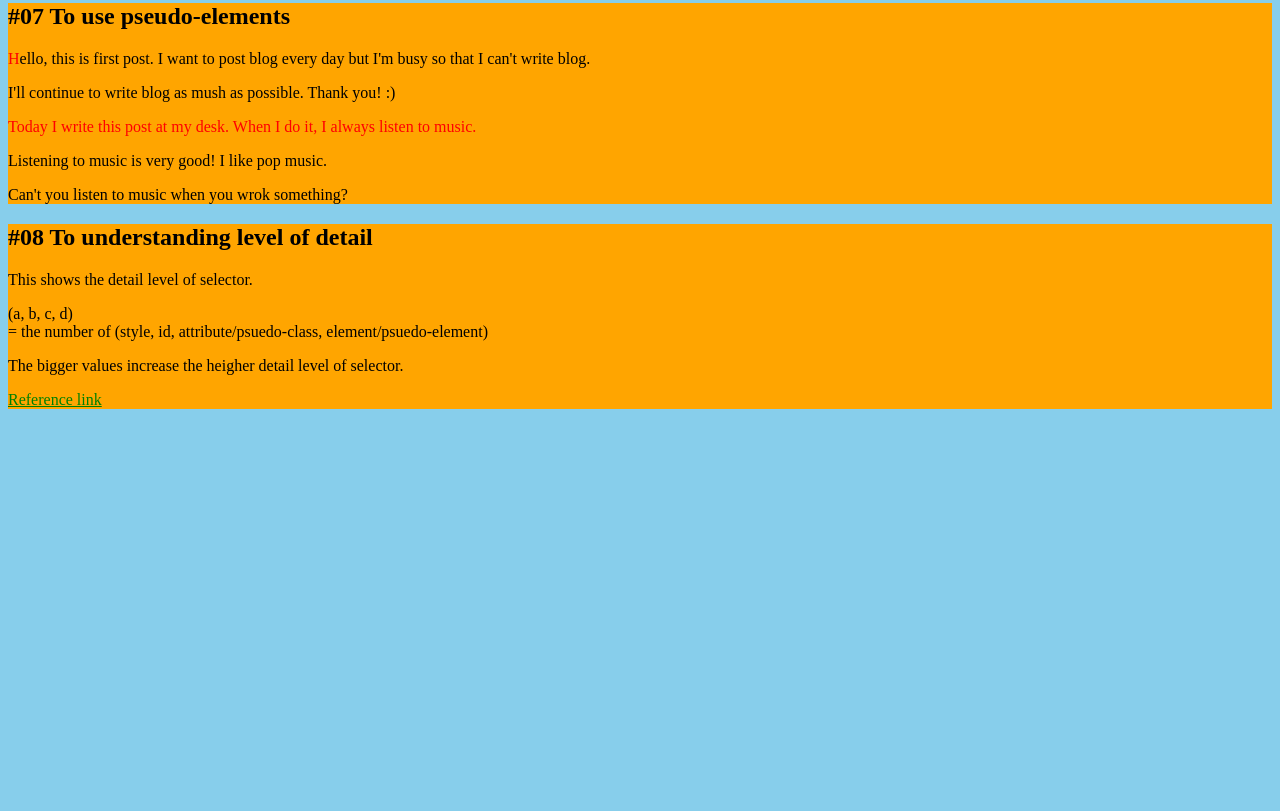
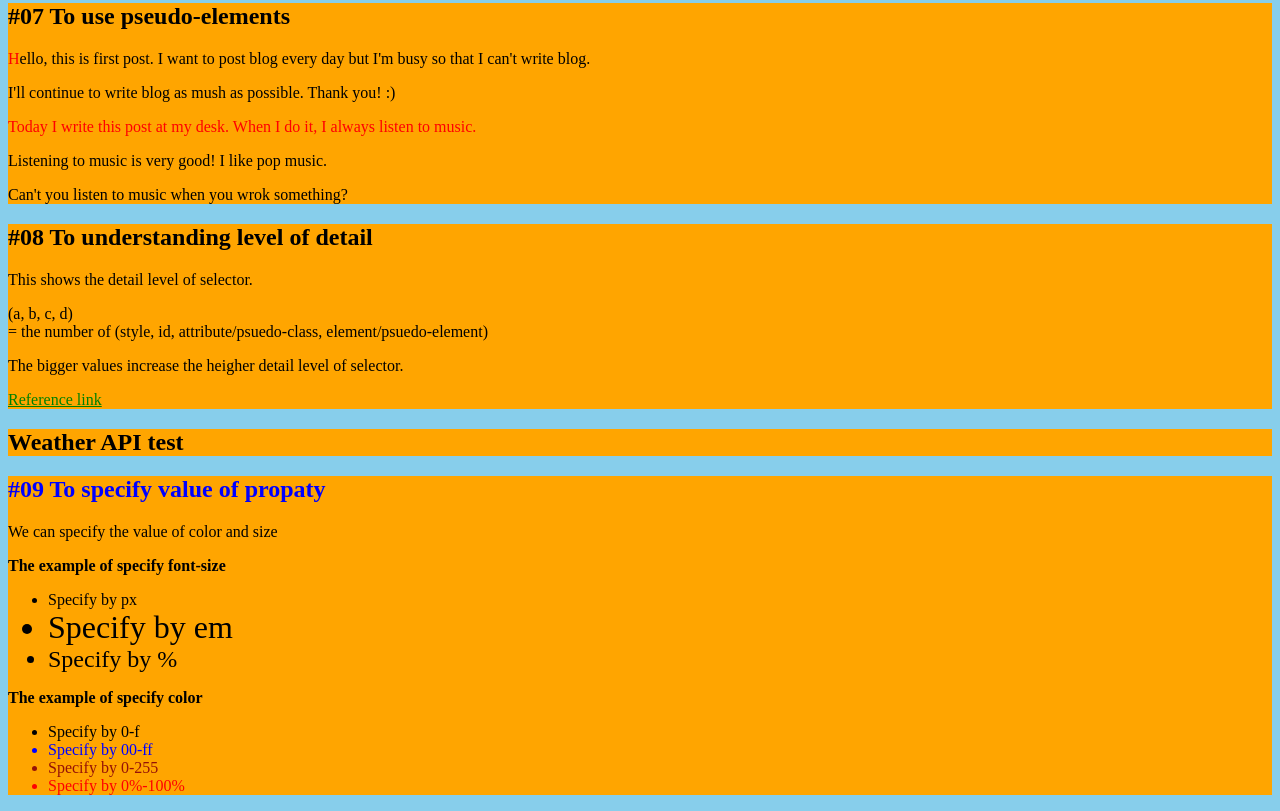
Before and after one commit to 0xShone/basic_css_v3, a plain HTML site: page index.html in a window 1280 px wide. Shown: the part 703-1514 px from the top of the page. Before the commit the page ends 1120 px from the top, so only its background shows below. Drawn offline with Linux system fonts and the light colour scheme.

Commit message:
#09 To specify the value e of color and size

```diff
--- a/default.css
+++ b/default.css
@@ -13,7 +13,7 @@ div span { color: red; }
 .link a[class~="search"] { color: red; }
 /*#06*/
 .month a:link { color: brown; }
-ul li:first-child { color: red; }
+.ex06 ul li:first-child { color: red; }
 .ex06 > a:link { color: blue; }
 .ex06 a:visited { color: red; }
 .ex06 a:hover { color: green; }
@@ -50,3 +50,14 @@ ul li:first-child { color: red; }
 .ex07 a.search { color: orange; }
 /* 0, 1, 0, 1 */
 .ex07 a#site { color: blue; }
+
+/*#09*/
+.ex09 #size01 { font-size: 16px;}
+.ex09 #size02 { font-size: 2em;}
+.ex09 #size03 { font-size: 150%;}
+
+.ex09 #color01 { color: blue;}
+.ex09 #color02 { color: #00f;}
+.ex09 #color03 { color: #951207;}
+.ex09 #color04 { color: rgb(255, 0, 0);}
+.ex09 h1 { color: rgb(0%, 0%, 100%);}
--- a/index.html
+++ b/index.html
@@ -13,7 +13,6 @@
       <p><span class="item">About this blog</span></p>
       <span>New</span>
     </div>
-
     <article class="practice">
       <h1>#05 Try to use attribute selector</h1>
       <div class="link">
@@ -94,5 +93,58 @@
           Reference link
       </a>
     </article>
+
+    <article class="practice">
+      <h1>Weather API test</h1>
+      <div class="wheather-api-test">
+
+      </div>
+
+    </article>
+
+    <article class="practice">
+      <div class="ex09">
+        <h1>#09 To specify value of propaty</h1>
+        <p>
+          We can specify the value of color and size
+        </p>
+        <p>
+          <strong>
+            The example of specify font-size
+          </strong>
+          <ul>
+            <li id="size01">
+              Specify by px <br />
+            </li>
+            <li id="size02">
+              Specify by em <br />
+            </li>
+            <li id="size03">
+              Specify by %  <br />
+            </li>
+          </ul>
+        </p>
+        <p>
+          <strong>
+            The example of specify color
+          </strong>
+          <ul>
+            <li id="clolor01">
+              Specify by 0-f <br />
+            </li>
+            <li id="color02">
+              Specify by 00-ff <br />
+            </li>
+            <li id="color03">
+              Specify by 0-255 <br />
+            </li>
+            <li id="color04">
+              Specify by 0%-100% <br />
+            </li>
+          </ul>
+        </p>
+      </div>
+    </article>
+
   </body>
 </html>
```
